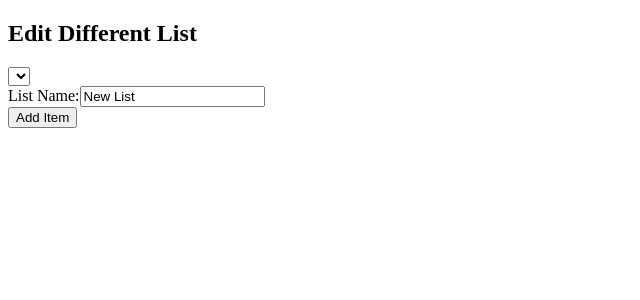
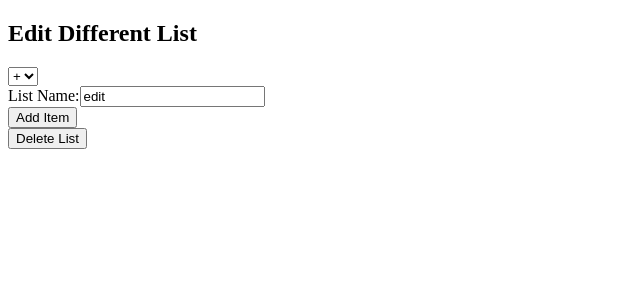
Before and after one commit to rkuhlf/Idea-Generator, a React (Create React App) app: page /edit in a window 1280 px wide. Shown: the top 300 px of the page, without its empty margins (0-640 px from the left). Built offline with nearby package versions, Linux system fonts and the light colour scheme.

Commit message:
finished the edit page data flow

```diff
--- a/src/App.js
+++ b/src/App.js
@@ -14,9 +14,7 @@ export default function App() {
     <Router>
       {/*Navbar*/}
       <Switch>
-        <Route path="/edit">
-          <EditPage />
-        </Route>
+        <Route path="/edit" component={EditPage} />
         <Route path="/generate">
           <GeneratePage />
         </Route>
--- a/src/ContentEditable.js
+++ b/src/ContentEditable.js
@@ -2,7 +2,6 @@
 // change reactdom findnode to ref?
 
 import React, { Component } from "react";
-import ReactDOM from "react-dom";
 
 class ContentEditable extends Component {
   constructor(props) {
--- a/src/EditPage.js
+++ b/src/EditPage.js
@@ -1,4 +1,7 @@
 import React, { Component } from "react";
+import {Link} from "react-router-dom";
+import {browserHistory} from "react-router";
+
 
 // button somewhere to allow you to edit other lists
 
@@ -11,28 +14,50 @@ class EditPage extends Component {
   constructor(props) {
     super(props);
 
-    const loc = window.location.href;
-    const listName = loc.substring(loc.indexOf("?") + 1);
-
     this.state = {
       currentName: "",
       currentList: [],
       listNames: []
     };
 
-    let listInfo = localStorage.getItem(listName);
-    if (listInfo !== null) {
-      listInfo = JSON.parse(listInfo);
-      this.state.currentName = listInfo.name;
-      this.state.currentList = listInfo.items;
-    } else {
-      this.state.currentName = "New List";
-    }
-    this.state.listNames = JSON.parse(localStorage.getItem("listNames"));
+    this.getInfoFromURL();
 
     this.handleNameChange = this.handleNameChange.bind(this);
     this.addItem = this.addItem.bind(this);
     this.editList = this.editList.bind(this);
+    this.handleDropDownSelect = this.handleDropDownSelect.bind(this);
+    this.deleteCurrent = this.deleteCurrent.bind(this);
+  }
+
+  getInfoFromURL() {
+    const loc = window.location.href;
+    let listName = loc.substring(loc.lastIndexOf("/") + 1);
+    console.log(listName);
+    listName = listName.replace("%20", " ");
+
+    let listItems = localStorage.getItem(listName);
+    console.log(listItems)
+    if (listItems !== null) {
+
+      listItems = JSON.parse(listItems);
+      this.state.currentList = listItems;
+    } else {
+      // this is a new list
+      this.state.currentList = [];
+    }
+
+    this.state.currentName = listName;
+
+
+    let listNamesRaw = localStorage.getItem("listNames");
+    if (listNamesRaw !== null) {
+      console.log(listNamesRaw)
+      try {
+        this.state.listNames = JSON.parse(listNamesRaw);
+      } catch {
+        console.log("List Names unparsable");
+      }
+    }
   }
 
   // separate function to update local storage for more DRY
@@ -40,23 +65,32 @@ class EditPage extends Component {
     // Update the list of list names
     // go through the list of list names
     let names = localStorage.getItem("listNames");
-    if (names !== null) {
+    if (names !== null && names !== "") {
       names = JSON.parse(names);
     } else {
       names = [];
     }
 
+    let foundOne = false;
     for (let i = 0; i < names.length; i++) {
       // if there is one that matches the previous name
       if (names[i] === prevState.currentName) {
         // set it to the new name
         names[i] = this.state.currentName;
-      } else {
-        // otherwise add it to the list
-        names.append(this.state.currentName);
+        foundOne = true;
       }
     }
-    localStorage.setItem("listNames", names);
+    if (!foundOne) {
+      // otherwise add it to the list
+      names.push(this.state.currentName);
+    }
+    console.log(names);
+    localStorage.setItem("listNames", JSON.stringify(names));
+
+    // also update the list of names for the dropdown selector
+    this.setState({
+      listNames: names
+    })
 
     // add in some checks to make sure it's not messing with my variables
     // maybe put "user" in front of all user defined variables
@@ -65,48 +99,94 @@ class EditPage extends Component {
     // remove the old list
     if (prevState !== undefined) localStorage.removeItem(prevState.currentName);
     // set a new list to the new name with the new values
-    localStorage.setItem(this.state.currentName, this.state.currentList);
+    localStorage.setItem(this.state.currentName, JSON.stringify(this.state.currentList));
   }
 
   handleNameChange(e) {
+    let prevState = this.state;
     this.setState({
       currentName: e.target.value
-    });
+    }, () => this.updateLocalStorage(prevState));
 
-    // update local storage
-    this.updateLocalStorage();
   }
 
   editList(newText, index) {
+    let prevState = this.state;
     this.setState(prevState => {
       let newList = prevState.currentList;
       newList[index] = newText;
       return {
         currentList: newList
       };
-    });
-
-    this.updateLocalStorage();
+    }, () => this.updateLocalStorage(prevState));
   }
 
   addItem() {
+    let prevState = this.state;
     this.setState(prevState => ({
       currentList: prevState.currentList.concat([""])
-    }));
+    }), () => this.updateLocalStorage(prevState));
 
-    this.updateLocalStorage();
   }
 
   deleteItem(index) {
+    let prevState = this.state;
     this.setState(prevState => {
       let newList = prevState.currentList;
       newList.splice(index, 1);
       return {
         currentList: newList
       };
-    });
+    }, () => this.updateLocalStorage(prevState));
 
-    this.updateLocalStorage();
+  }
+
+  deleteCurrent() {
+    // delete the list that has this.state.currentName
+    // set the current list to the list with index 0
+
+    let names = localStorage.getItem("listNames");
+    if (names !== null && names !== "") {
+      names = JSON.parse(names);
+    } else {
+      names = [];
+    }
+
+    for (let i = names.length - 1; i >= 0; i--) {
+      // if there is one that matches the previous name
+      if (names[i] === this.state.currentName) {
+        // delete it
+        names.splice(i, 1);
+        break;
+      }
+    }
+
+    localStorage.setItem("listNames", JSON.stringify(names));
+    this.setState({
+      listNames: names
+    }, () => this.handleDropDownSelect({
+      target: {
+        value: names[0]
+      }
+    }));
+
+    localStorage.setItem("recentlyDeletedItems", JSON.stringify(this.state.currentList))
+    localStorage.removeItem(this.state.currentName);
+  }
+
+  handleDropDownSelect(e) {
+    let newName = e.target.value;
+    if (newName === "addNewList" || newName === undefined) {
+      newName = "New List";
+      if (this.state.currentName === "New List") {
+        console.log("need to rename list first");
+        // display some kind of error
+      }
+    }
+
+    this.props.history.push("/edit/" + newName.replace(" ", "%20"))
+    // set the state and stuff to match the new selected one
+    this.getInfoFromURL();
   }
 
   render() {
@@ -114,10 +194,11 @@ class EditPage extends Component {
       <div>
         <div>
           <h2>Edit Different List</h2>
-          <select>
-            {this.state.currentList.map(item => (
-              <option>item</option>
+          <select value={this.state.currentName} onChange={this.handleDropDownSelect}>
+            {this.state.listNames.map(item => (
+              <option value={item}>{item}</option>
             ))}
+            <option value="addNewList">+</option>
           </select>
         </div>
         <div>
@@ -141,6 +222,8 @@ class EditPage extends Component {
         <div>
           <button onClick={this.addItem}>Add Item</button>
         </div>
+
+        <button onClick={this.deleteCurrent}>Delete List</button>
       </div>
     );
   }
--- a/src/HomePage.js
+++ b/src/HomePage.js
@@ -10,7 +10,7 @@ class HomePage extends Component {
         <p>
           Struggling with creativity?
           <br />
-          <Link to="/edit?newList">Create a new list</Link> or{" "}
+          <Link to="/edit/newList">Create a new list</Link> or{" "}
           <Link to="/generate">use a pregenerated one</Link> to help you come up
           with ideas.
         </p>
```
Also changed, not shown: package.json (line endings or trailing spaces), public/manifest.json (added), 2 other files (tests, documents, lock files or other folders).
